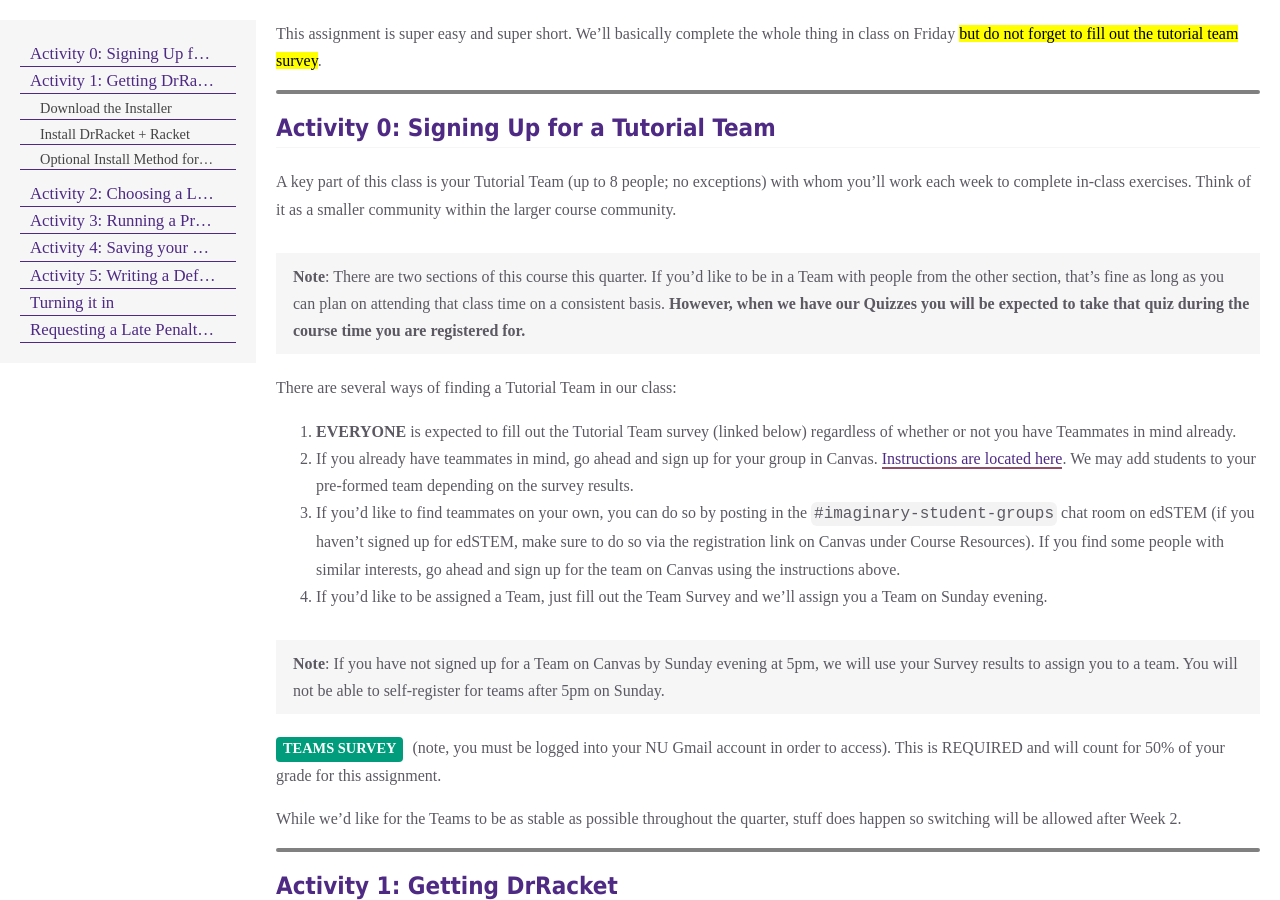
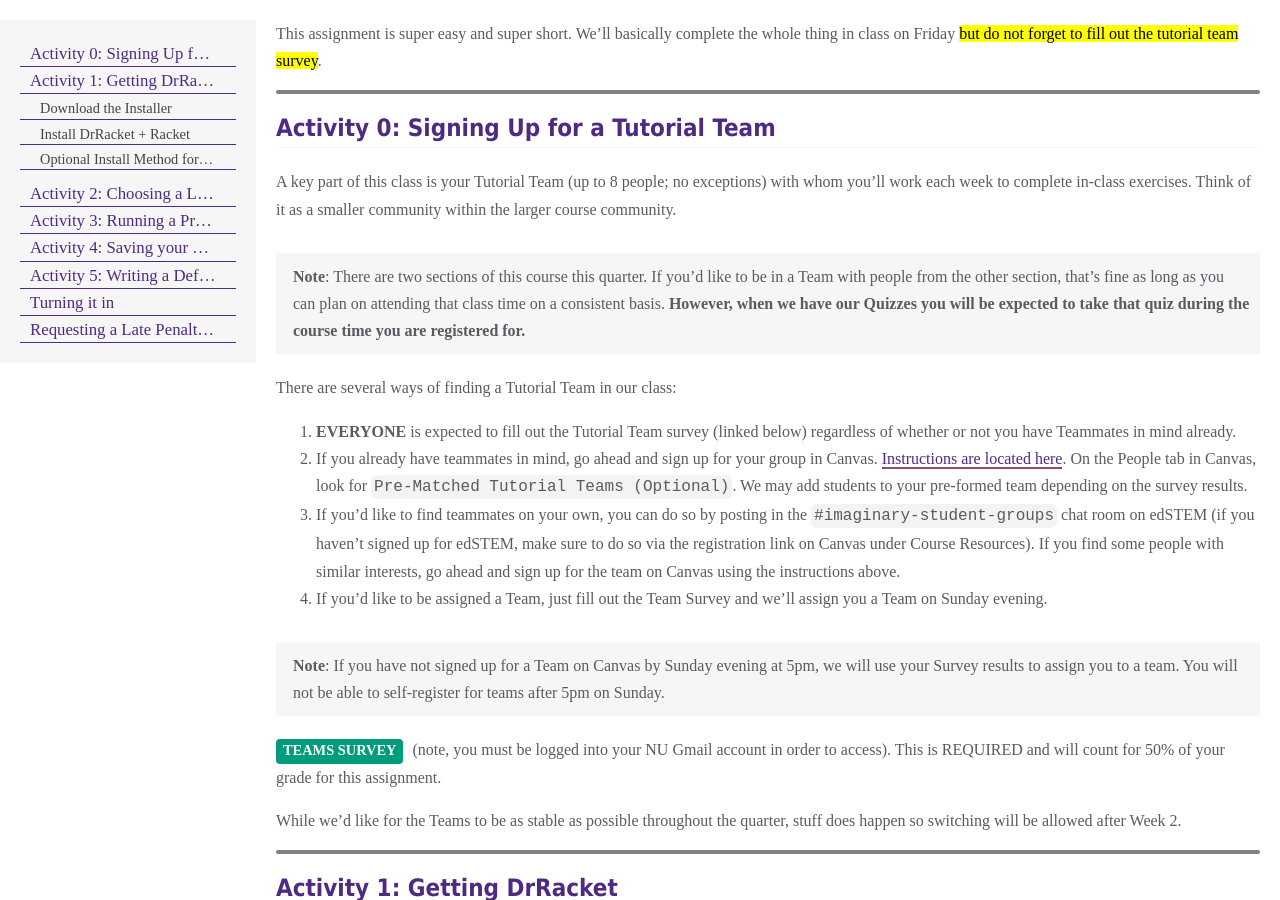
Before and after one commit to shhyou/bain-cs111-web-fork, a Jekyll site: the page built from pages/_assignments/exercises/exercise_0/exercise_0.md, in a window 1280 px wide and 900 px high. Built offline with Jekyll 4.4.1, drawn with Linux system fonts in a browser that asks for light colours; some web fonts are replaced.

Commit message:
ex0 tweaks

```diff
--- a/pages/_assignments/exercises/exercise_0/exercise_0.md
+++ b/pages/_assignments/exercises/exercise_0/exercise_0.md
@@ -26,7 +26,7 @@
 There are several ways of finding a Tutorial Team in our class:
 
 1. **EVERYONE** is expected to fill out the Tutorial Team survey (linked below) regardless of whether or not you have Teammates in mind already.
-2. If you already have teammates in mind, go ahead and sign up for your group in Canvas. [Instructions are located here](https://community.canvaslms.com/t5/Student-Guide/How-do-I-join-a-group-as-a-student/ta-p/468). We may add students to your pre-formed team depending on the survey results.
+2. If you already have teammates in mind, go ahead and sign up for your group in Canvas. [Instructions are located here](https://community.canvaslms.com/t5/Student-Guide/How-do-I-join-a-group-as-a-student/ta-p/468). On the People tab in Canvas, look for `Pre-Matched Tutorial Teams (Optional)`. We may add students to your pre-formed team depending on the survey results.
 3. If you'd like to find teammates on your own, you can do so by posting in the `#imaginary-student-groups` chat room on edSTEM (if you haven't signed up for edSTEM, make sure to do so via the registration link on Canvas under Course Resources). If you find some people with similar interests, go ahead and sign up for the team on Canvas using the instructions above.
 4. If you'd like to be assigned a Team, just fill out the Team Survey and we'll assign you a Team on Sunday evening.
 
```
